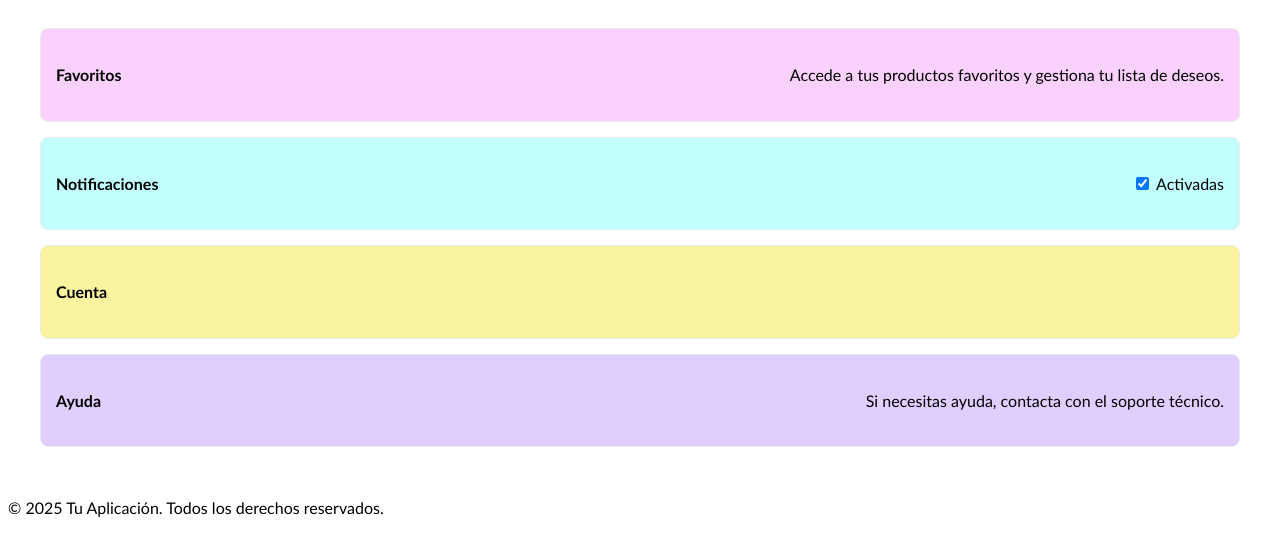
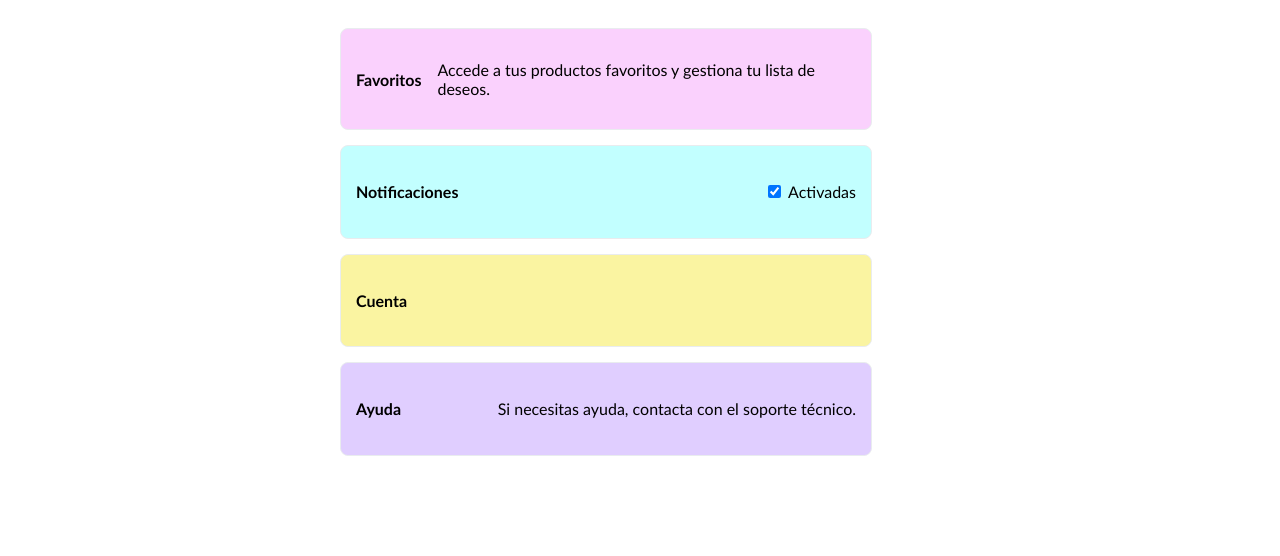
Before and after one commit to Ange3108/G2_SC502_VN_Proyecto, a PHP site: page /configuracion.html in a window 1280 px wide. Shown: the top 556 px of the page. Run offline with PHP 8.4, Linux system fonts and the light colour scheme.

Commit message:
Correción del tamaño de los container
Estaba muy largos, por lo que se les redujo el width

```diff
--- a/La Crocherita/Configuración y Ayuda/configuracion.html
+++ b/La Crocherita/Configuración y Ayuda/configuracion.html
@@ -44,7 +44,6 @@
 
     <footer>
         <script src="js/scripts.js"></script>
-        <p>&copy; 2025 Tu Aplicación. Todos los derechos reservados.</p>
     </footer>
 
 
--- a/La Crocherita/Configuración y Ayuda/css/style.css
+++ b/La Crocherita/Configuración y Ayuda/css/style.css
@@ -50,10 +50,15 @@
 body{
   font-family: 'Trebuchet MS', sans-serif;
 
+
+}
+
+.notificaciones, .cuenta, .favoritos, .ayuda {
+  max-width: 500px;
 }
 
 .container{
-  max-width: 1200px;
+  max-width: 600px;
   margin: 0 auto;
   padding: 20px;
 }
```
